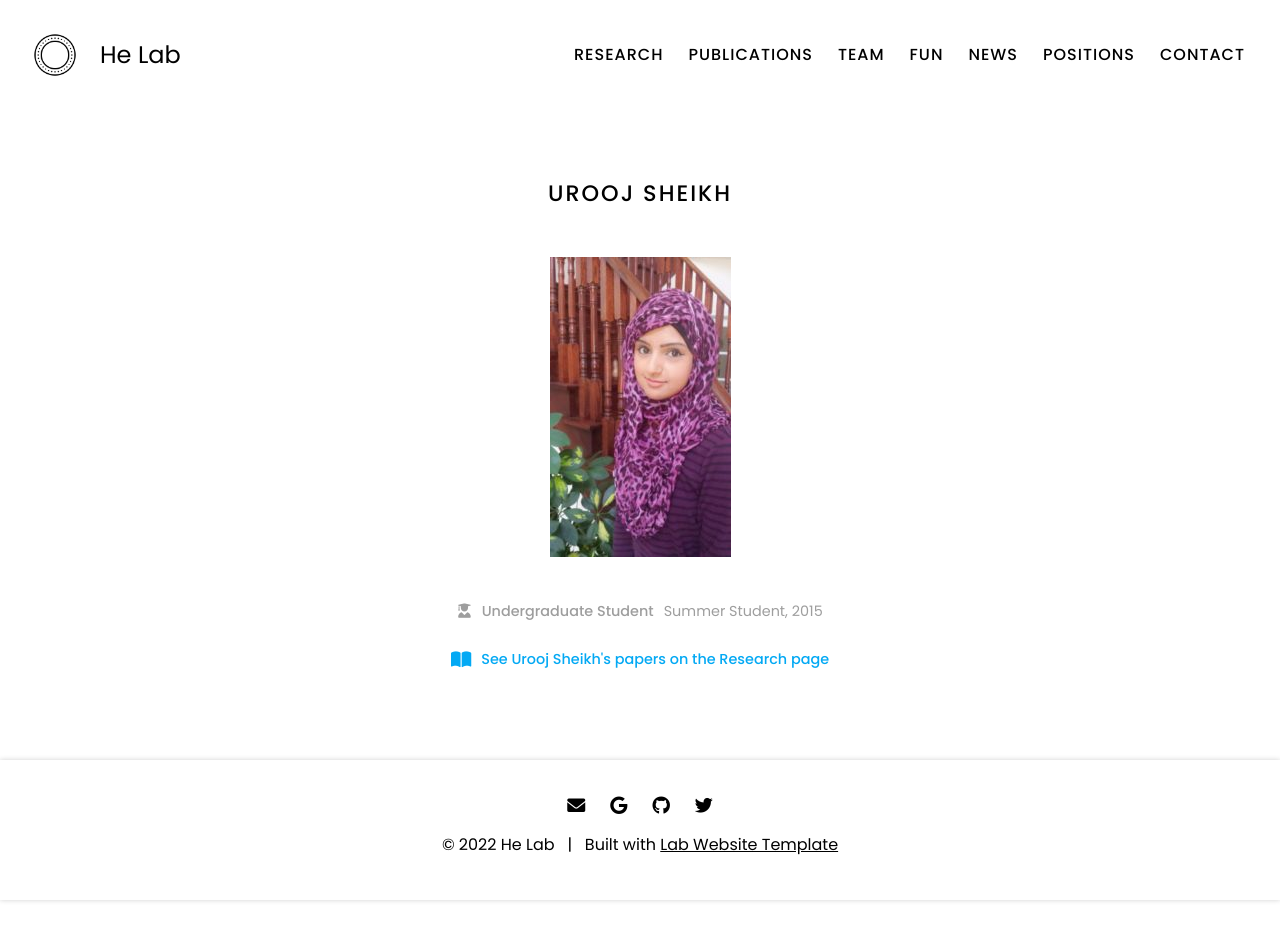
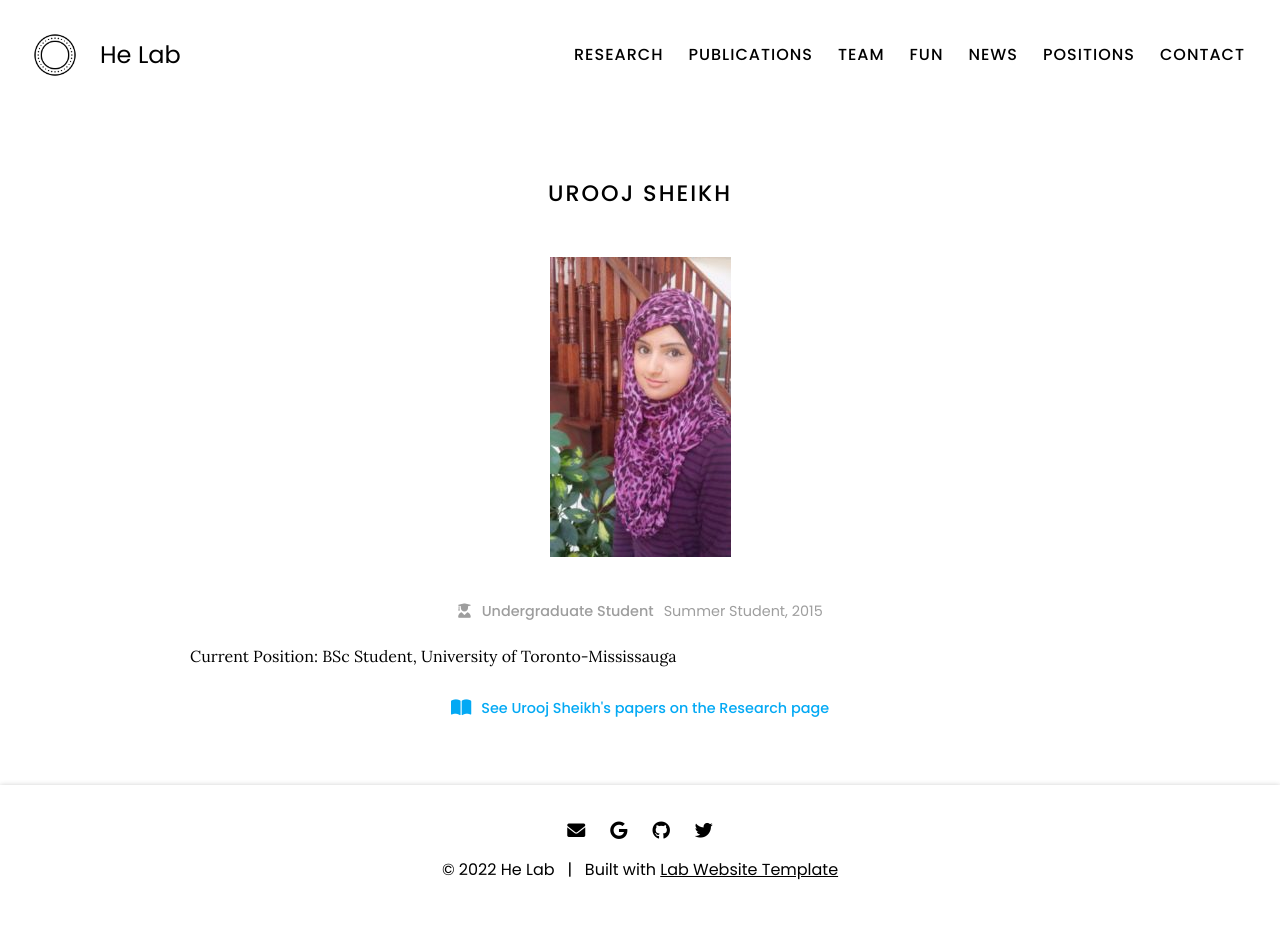
Before and after one commit to vivianschu/blue, a Jekyll site: the page built from _members/urooj-sheikh.md, in a window 1280 px wide. Built offline with Jekyll 4.4.1, drawn with Linux system fonts in a browser that asks for light colours; before the commit the page ends 900 px from its top, so only the background shows below that.

Commit message:
Update urooj-sheikh.md

```diff
--- a/_members/urooj-sheikh.md
+++ b/_members/urooj-sheikh.md
@@ -9,5 +9,6 @@ aliases:
   - U Sheikh
 links:
   email:
-current position: BSc Student, University of Toronto-Mississauga
 ---
+
+Current Position: BSc Student, University of Toronto-Mississauga
```
